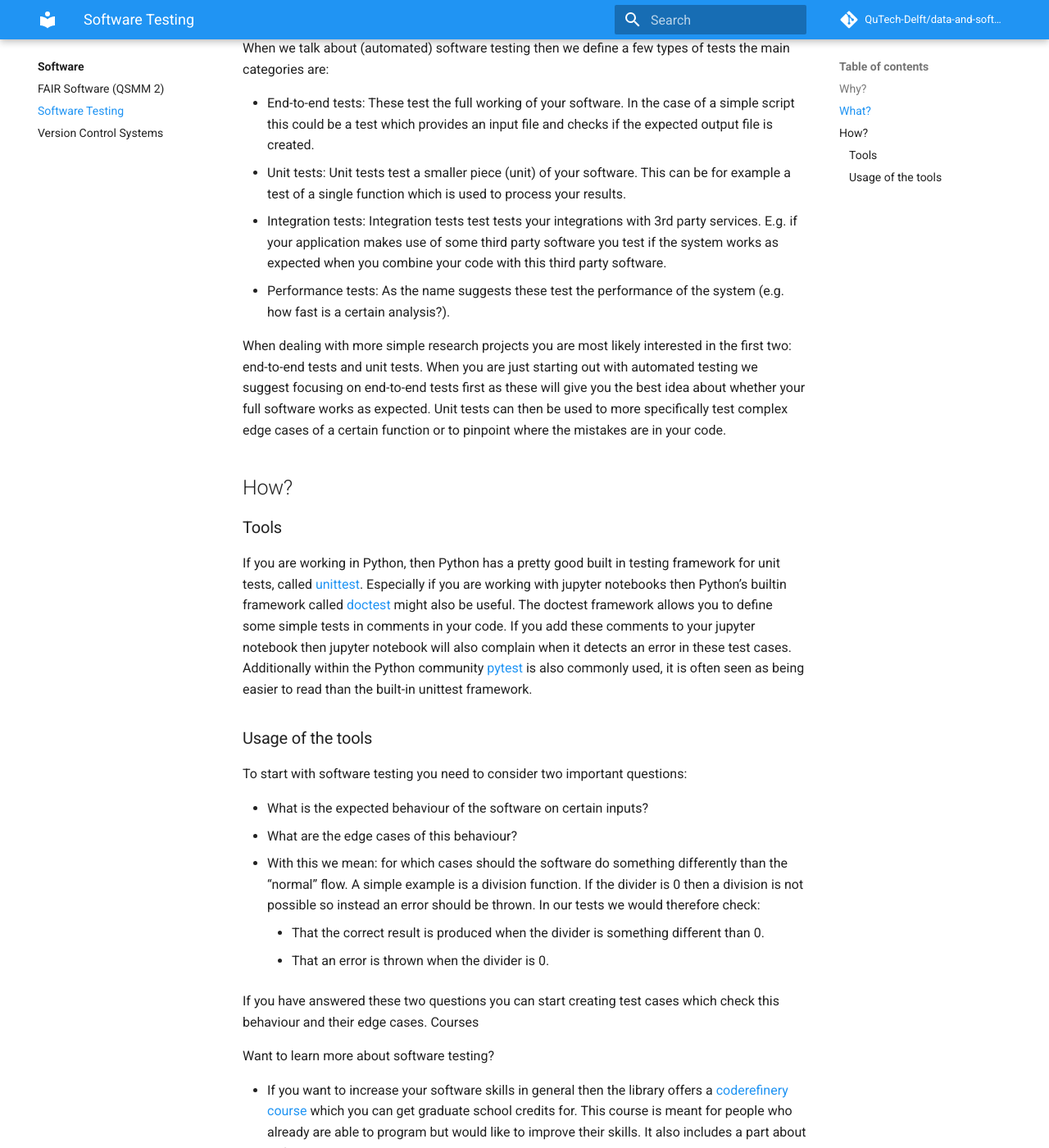
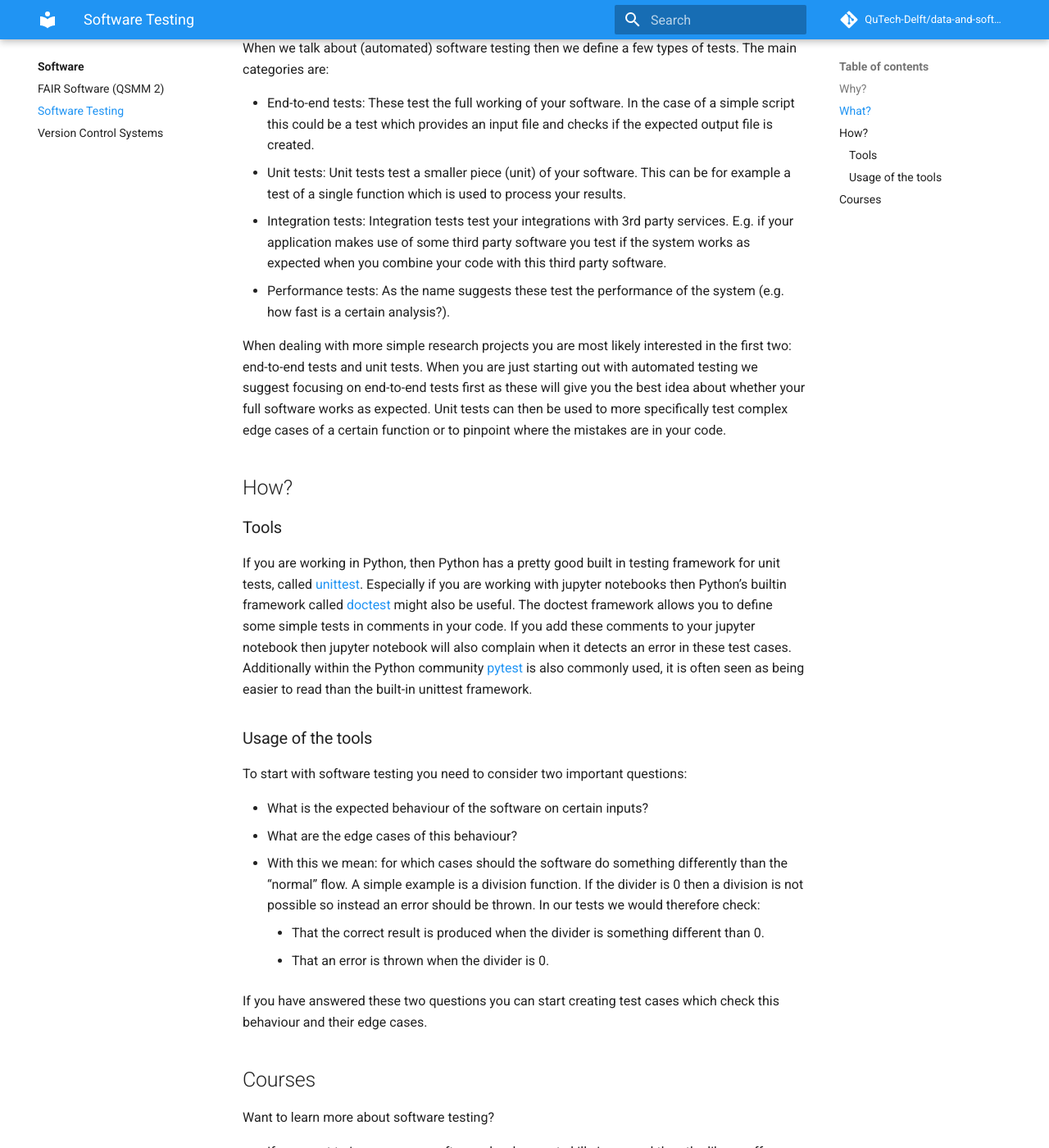
Before and after one commit to QuTech-Delft/data-and-software-info, an MkDocs documentation site: the page built from docs/software/testing.md, in a window 1280 px wide and 1400 px high, scrolled down 805 px. Shown: the whole window at 82% size. Built offline with MkDocs 1.6.1 and Material for MkDocs 9.7.7, drawn with Linux system fonts in a browser that asks for light colours; comment, search, counter and statistics services are not loaded; some of the changed text lies outside the part shown.

Commit message:
Address hidden comments

```diff
--- a/docs/software/testing.md
+++ b/docs/software/testing.md
@@ -15,11 +15,11 @@
 
 ## What?
 
-When we talk about (automated) software testing then we define a few types of tests the main categories are:
+When we talk about (automated) software testing then we define a few types of tests. The main categories are:
 
 * End-to-end tests: These test the full working of your software. In the case of a simple script this could be a test which provides an input file and checks if the expected output file is created.
 * Unit tests: Unit tests test a smaller piece (unit) of your software. This can be for example a test of a single function which is used to process your results.
-* Integration tests:   Integration tests test tests your integrations with 3rd party services. E.g. if your application makes use of some third party software you test if the system works as expected when you combine your code with this third party software.
+* Integration tests: Integration tests test your integrations with 3rd party services. E.g. if your application makes use of some third party software you test if the system works as expected when you combine your code with this third party software.
 * Performance tests:  As the name suggests these test the performance of the system (e.g. how fast is a certain analysis?).
 
 When dealing with more simple research projects you are most likely interested in the first two: end-to-end tests and unit tests. When you are just starting out with automated testing we suggest focusing on end-to-end tests first as these will give you the best idea about whether your full software works as expected. Unit tests can then be used to more specifically test complex edge cases of a certain function or to pinpoint where the mistakes are in your code.
```
Also changed, not shown: other parts of docs/software/testing.md (+3 -2 lines).
